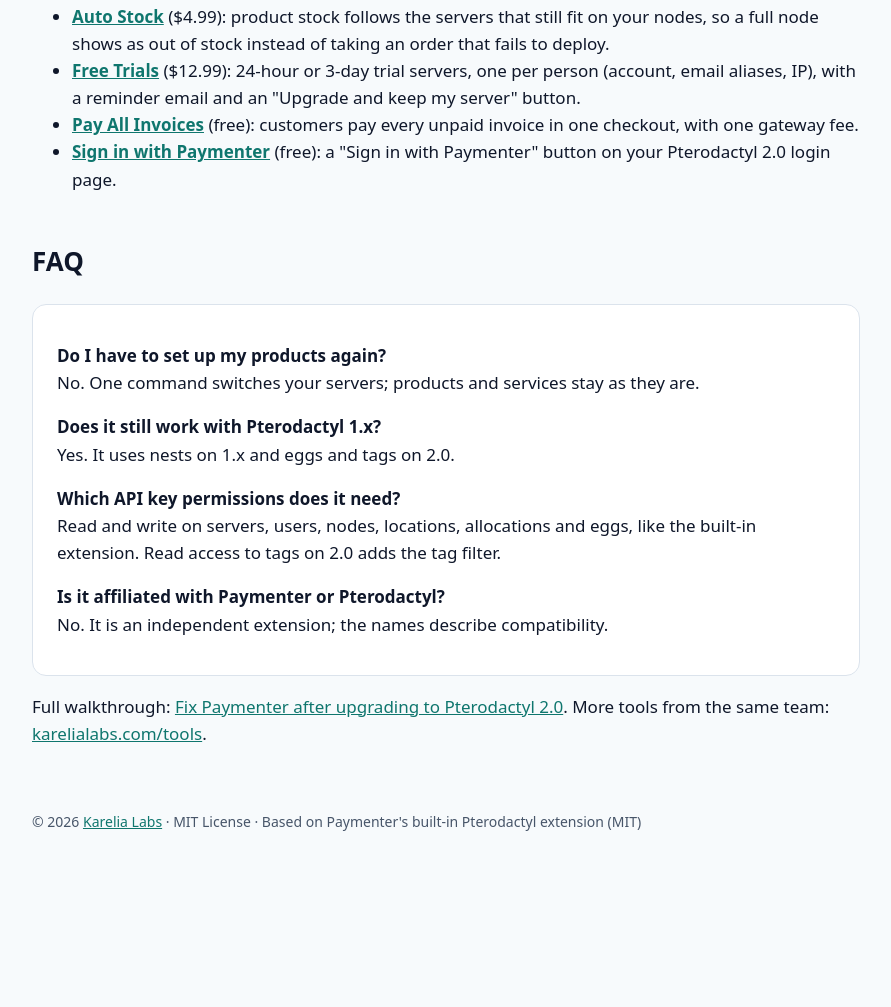
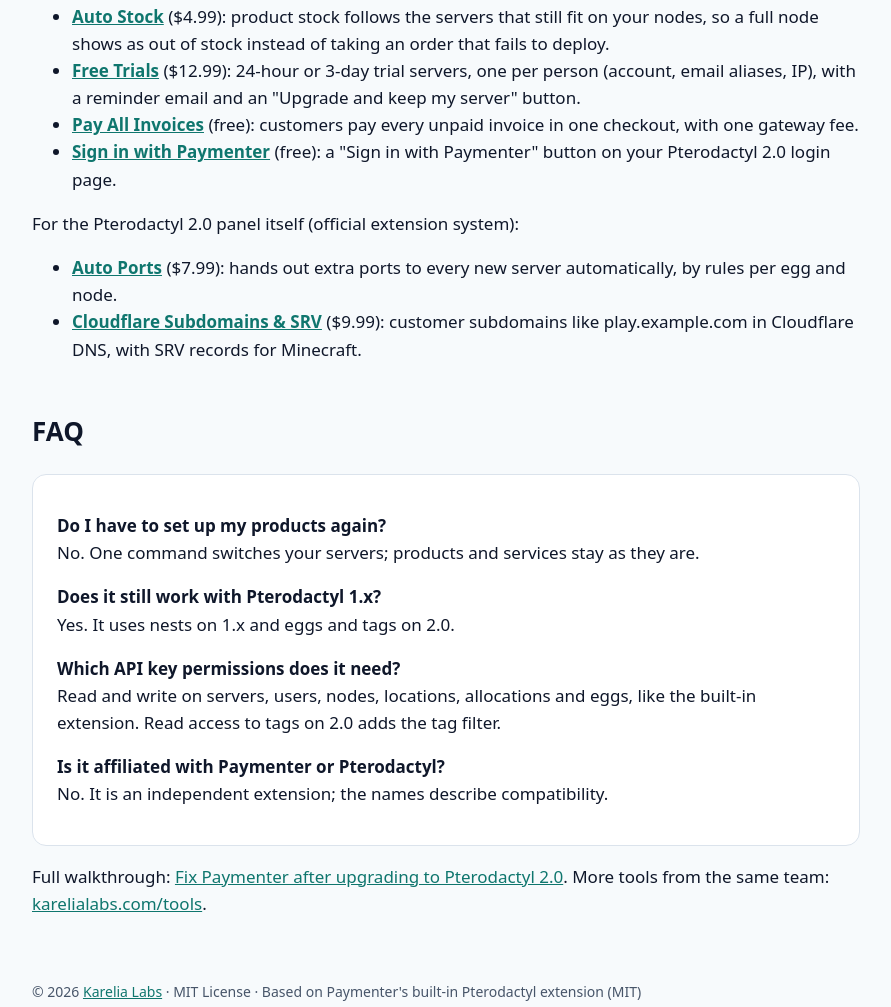
Before and after one commit to ziroxonline111/paymenter-pterodactyl-v2, a plain HTML site: page docs/index.html in a window 1280 px wide. Shown: the part 3182-4189 px from the top of the page, without its empty margins (194-1085 px from the left). Before the commit the page ends 4095 px from the top, so only its background shows below. Drawn offline with Linux system fonts and the light colour scheme.

Commit message:
Pages: the two Pterodactyl 2.0 add-ons
Co-Authored-By: Claude Fable 5.2 <noreply@anthropic.com>

```diff
--- a/docs/index.html
+++ b/docs/index.html
@@ -132,6 +132,11 @@
     <li><a href="https://www.sourcexchange.net/products/pay-all-invoices-for-paymenter"><strong>Pay All Invoices</strong></a> (free): customers pay every unpaid invoice in one checkout, with one gateway fee.</li>
     <li><a href="https://www.sourcexchange.net/products/sign-in-with-paymenter-pterodactyl-v2"><strong>Sign in with Paymenter</strong></a> (free): a "Sign in with Paymenter" button on your Pterodactyl 2.0 login page.</li>
   </ul>
+  <p>For the Pterodactyl 2.0 panel itself (official extension system):</p>
+  <ul>
+    <li><a href="https://www.sourcexchange.net/products/auto-ports-pterodactyl-v2"><strong>Auto Ports</strong></a> ($7.99): hands out extra ports to every new server automatically, by rules per egg and node.</li>
+    <li><a href="https://www.sourcexchange.net/products/cloudflare-subdomains-pterodactyl-v2"><strong>Cloudflare Subdomains &amp; SRV</strong></a> ($9.99): customer subdomains like play.example.com in Cloudflare DNS, with SRV records for Minecraft.</li>
+  </ul>
 
   <h2>FAQ</h2>
   <div class="card">
```
